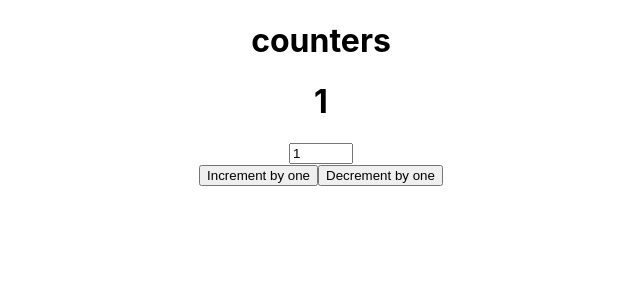
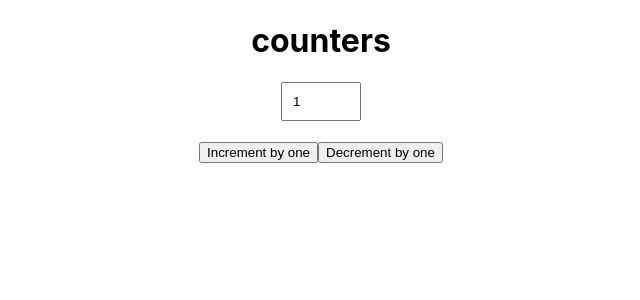
Before and after one commit to Monfernape/react-testing, a React (Create React App) app: page / in a window 1280 px wide. Shown: the top 300 px of the page, without its empty margins (319-959 px from the left). Built offline with nearby package versions, Linux system fonts and the light colour scheme.

Commit message:
Added minor styling

```diff
--- a/src/main/Counter.jsx
+++ b/src/main/Counter.jsx
@@ -12,8 +12,9 @@ export const Counter = ({ title }) => {
       <h1 data-testid="testing">{title}</h1>
       <div>
         {" "}
-        <h1>{count}</h1>
+        {/* <h1>{count}</h1> */}
         <input
+          style={{ padding: "10px", marginBottom: "20px" }}
           role={"alert"}
           type="number"
           min={1}
```
